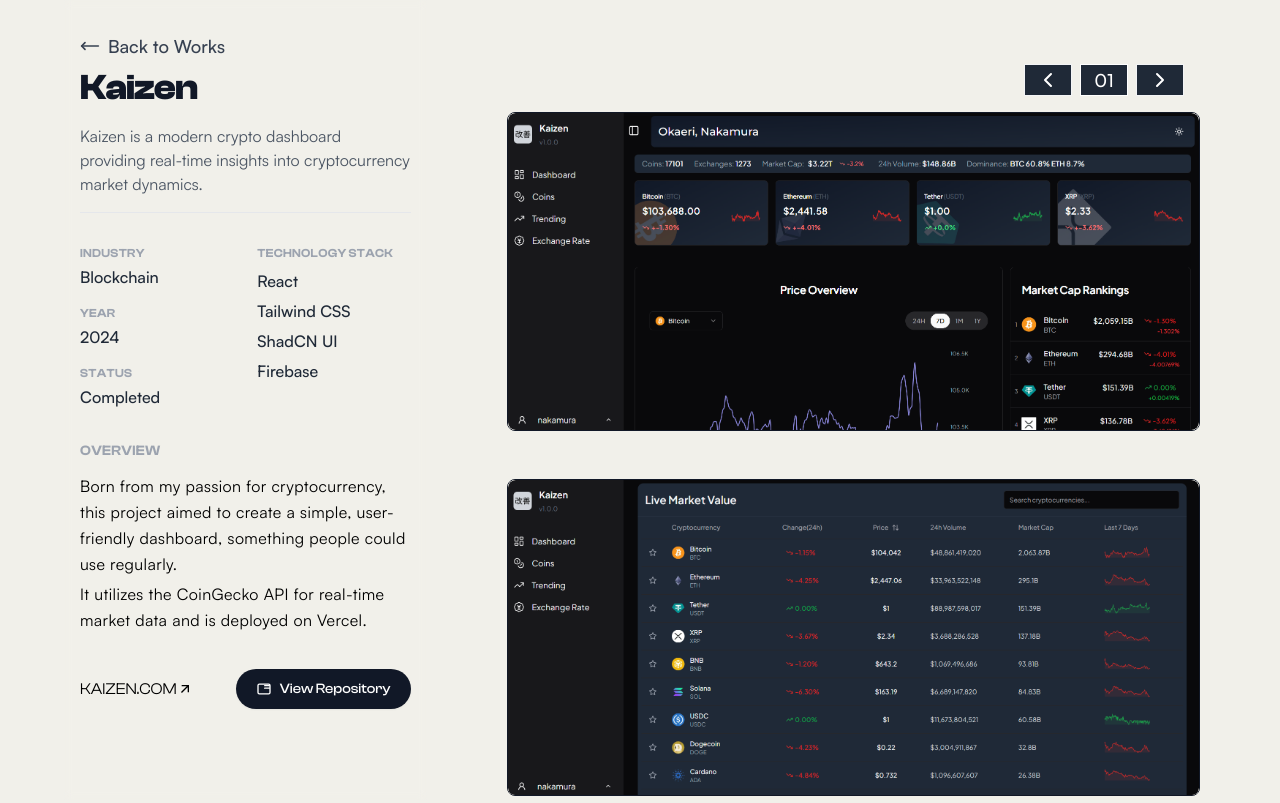
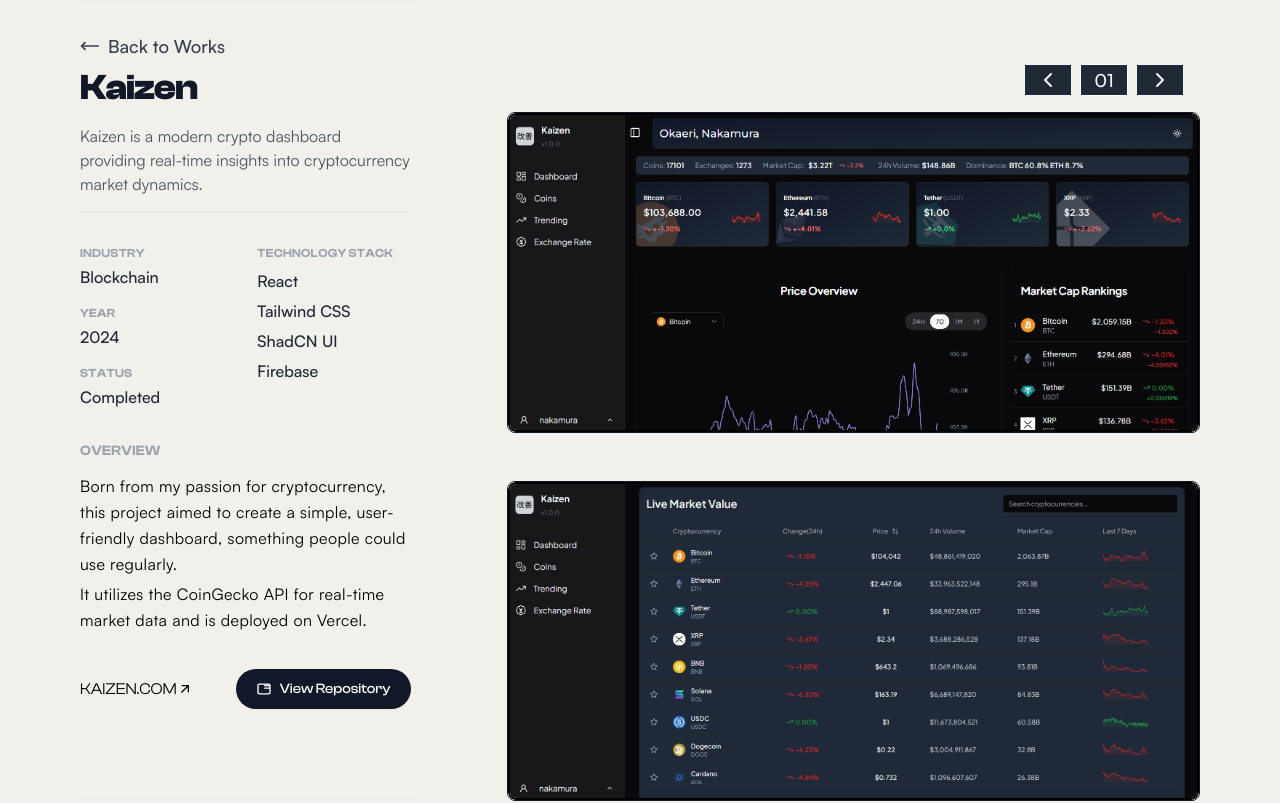
Before and after one commit to Adammuzammil/Portfolio, a React (Vite) app: page /work in a window 1280 px wide. Shown: the top 803 px of the page. Built offline with nearby package versions, Linux system fonts and the light colour scheme; no server answers; a web font is replaced by a local one.

Commit message:
Image optimization

```diff
--- a/src/sections/Intro.jsx
+++ b/src/sections/Intro.jsx
@@ -10,7 +10,7 @@ const Intro = () => {
         <div className="max-w-4xl mx-auto text-center flex flex-col items-center gap-8 mb-20">
           <div className="w-24 h-24 md:w-32 md:h-32 rounded-full border border-black overflow-hidden">
             <img
-              src="assets/images/wink.png"
+              src="/assets/images/wink.png"
               alt="Profile"
               className="w-full h-full object-cover"
             />
--- a/src/sections/WorkInfo.jsx
+++ b/src/sections/WorkInfo.jsx
@@ -133,6 +133,7 @@ const projects = [
 
 const WorkInfo = () => {
   const [index, setIndex] = useState(0);
+  const [loaded, setLoaded] = useState(false);
   const project = projects[index];
 
   const handlePrev = () => {
@@ -412,7 +413,11 @@ const WorkInfo = () => {
                         key={`${project.images[0]}-${index}`}
                         src={item}
                         alt={project.name}
-                        className="w-full h-full object-contain rounded-lg"
+                        loading="lazy"
+                        onLoad={() => setLoaded(true)}
+                        className={`w-full rounded-lg transition-all duration-500 ${
+                          loaded ? "border-2 border-black" : "border-none"
+                        }`}
                         initial={{
                           opacity: 0,
                         }}
--- a/src/sections/Works.jsx
+++ b/src/sections/Works.jsx
@@ -4,23 +4,19 @@ import { Link, useParams } from "react-router";
 const projects = [
   {
     name: "Kaizen",
-    image:
-      "https://images.pexels.com/photos/19577082/pexels-photo-19577082/free-photo-of-city-skyline-at-dusk.jpeg?auto=compress&cs=tinysrgb&w=1260&h=750&dpr=1",
+    image: "/assets/images/kz1.png",
   },
   {
     name: "Ripple",
-    image:
-      "https://images.pexels.com/photos/30426849/pexels-photo-30426849/free-photo-of-urban-black-and-white-bicycle-scene.jpeg?auto=compress&cs=tinysrgb&w=1260&h=750&dpr=1",
+    image: "/assets/images/ripple1.png",
   },
   {
     name: "Ink",
-    image:
-      "https://images.pexels.com/photos/30352028/pexels-photo-30352028/free-photo-of-detailed-close-up-of-a-torn-safety-net.jpeg?auto=compress&cs=tinysrgb&w=1260&h=750&dpr=1",
+    image: "/assets/images/ink1.png",
   },
   {
     name: "CineVista",
-    image:
-      "https://images.pexels.com/photos/30267851/pexels-photo-30267851/free-photo-of-minimalist-architectural-detail-in-sunlight.jpeg?auto=compress&cs=tinysrgb&w=1260&h=750&dpr=1",
+    image: "/assets/images/cv1.png",
   },
 ];
 
```
